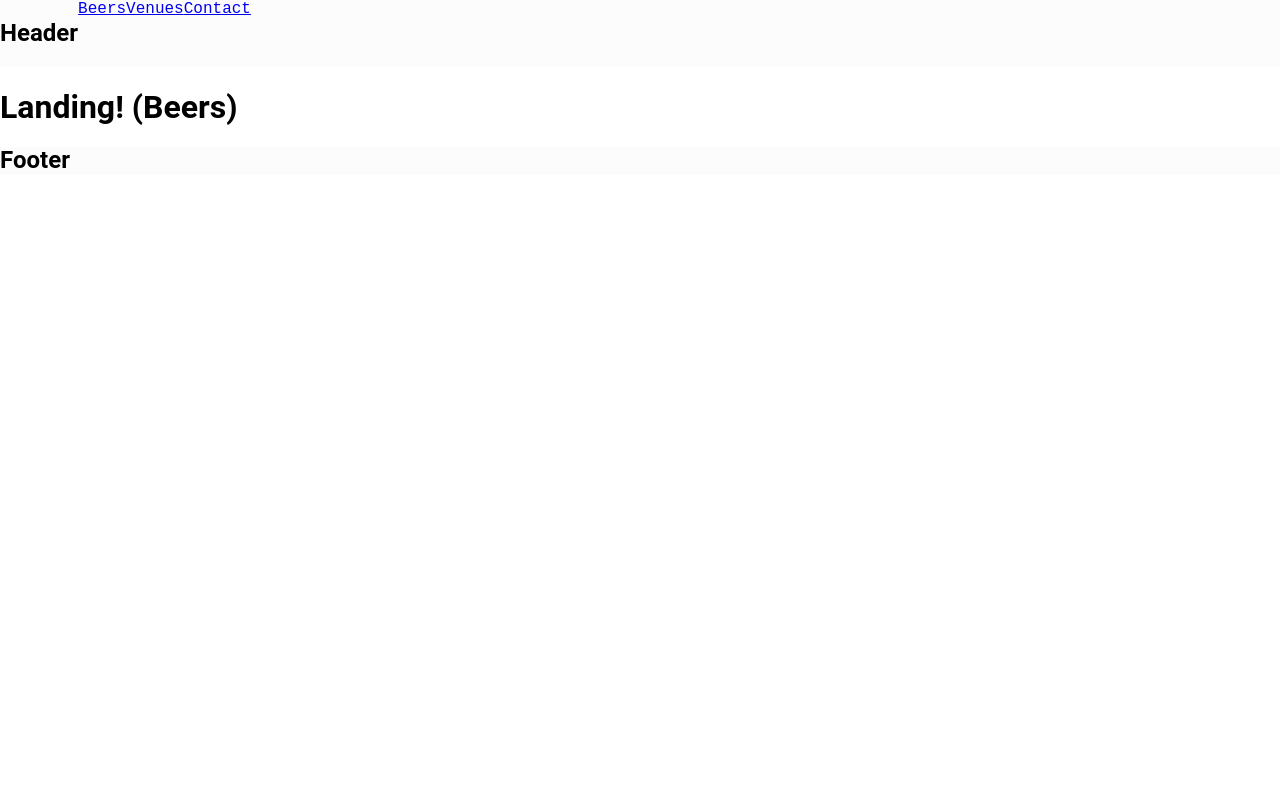
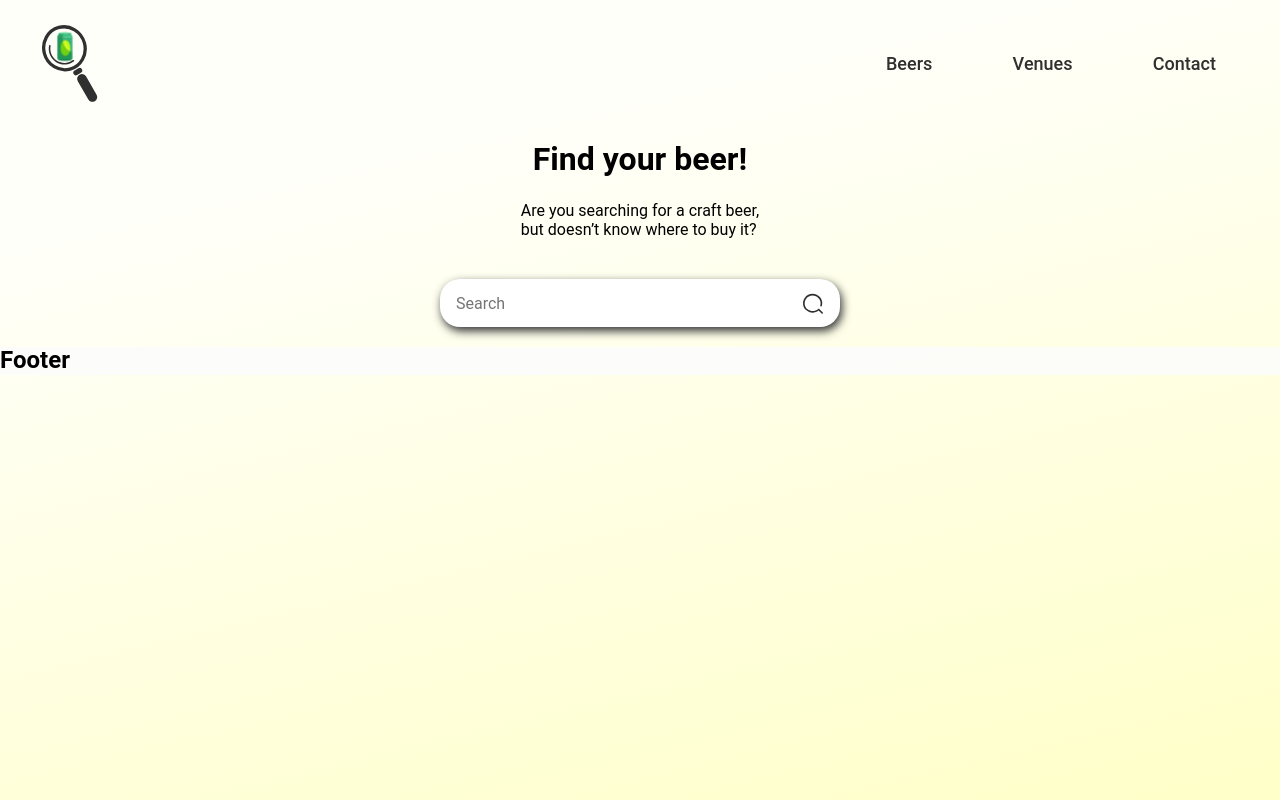
Before and after one commit to Tobias-E/FYB, a React (Create React App) app: page / in a window 1280 px wide. Built offline with nearby package versions, Linux system fonts and the light colour scheme.

Commit message:
added text and search field design

```diff
--- a/src/components/App.tsx
+++ b/src/components/App.tsx
@@ -1,13 +1,14 @@
 import { BrowserRouter as Router, Switch, Route } from 'react-router-dom';
+import styled from 'styled-components';
 
 // Imported Components
-import { GlobalStyle } from './utils';
+import { GlobalStyle, theme } from './utils';
 import { Header, Footer } from './organisms';
 import { Beers, Venues, Contact } from './pages';
 
 const App: React.FC = () => {
 	return (
-		<div className='App'>
+		<Container className='App'>
 			<Router>
 				<GlobalStyle />
 				<Header />
@@ -24,8 +25,18 @@ const App: React.FC = () => {
 				</Switch>
 				<Footer />
 			</Router>
-		</div>
+		</Container>
 	);
 };
 
 export default App;
+
+const Container = styled.div`
+	height: 100vh;
+	background: linear-gradient(
+			166.56deg,
+			${theme.secondaryBackgroundColor} 21.3%,
+			rgba(255, 255, 255, 0) 111.45%
+		),
+		${theme.backgroundColor};
+`;
--- a/src/components/organisms/Header.tsx
+++ b/src/components/organisms/Header.tsx
@@ -3,27 +3,48 @@ import { Link } from 'react-router-dom';
 
 // Imported components
 import { theme } from '../utils';
+import logo from '../../assets/logo.svg';
 
 export const Header: React.FC = () => {
 	return (
 		<HeaderStyled>
-			<h2>Header</h2>
+			<Img src={logo} alt='Logo' />
 			<Nav>
-				<Link to='/'>Beers</Link>
-				<Link to='/venues'>Venues</Link>
-				<Link to='/contact'>Contact</Link>
+				<LinkS to='/'>Beers</LinkS>
+				<LinkS to='/venues'>Venues</LinkS>
+				<LinkS to='/contact'>Contact</LinkS>
 			</Nav>
 		</HeaderStyled>
 	);
 };
 
 const HeaderStyled = styled.header`
-	background-color: ${theme.secondaryColor};
+	width: 100%;
+	padding: 1.5rem 4rem 1rem 2rem;
+	/* background-color: ${theme.secondaryColor}; */
 	display: flex;
 	flex-direction: row;
+	justify-content: space-between;
+	align-items: center;
+`;
+
+const Img = styled.img`
+	max-height: 5rem;
 `;
 
 const Nav = styled.nav`
+	width: 330px;
 	display: flex;
 	flex-direction: row;
+	justify-content: space-between;
 `;
+
+const LinkS = styled(Link)`
+	text-decoration: none;
+	color: ${theme.textColor};
+	font-weight: 500;
+	font-size: 18px;
+	:hover {
+		text-decoration: underline;
+	}
+`;
--- a/src/components/pages/Beers.tsx
+++ b/src/components/pages/Beers.tsx
@@ -1,14 +1,69 @@
 import styled from 'styled-components';
 
 // Imported components
-// import { theme } from '../utils';
+import Search from '../../assets/Search.svg';
+import { theme } from '../utils';
 
 export const Beers: React.FC = () => {
 	return (
 		<Container>
-			<h1>Landing! (Beers)</h1>
+			<ContextContainer>
+				<H1>Find your beer!</H1>
+				<p>
+					Are you searching for a craft beer, <br />
+					but doesn’t know where to buy it?
+				</p>
+			</ContextContainer>
+			<Form>
+				<Input placeholder='Search'></Input>
+				<Button>
+					<Img src={Search} alt='search button' />
+				</Button>
+			</Form>
 		</Container>
 	);
 };
 
-const Container = styled.main``;
+const Container = styled.main`
+	display: flex;
+	flex-direction: column;
+	align-items: center;
+`;
+
+const ContextContainer = styled.div`
+	display: flex;
+	flex-direction: column;
+	align-items: center;
+`;
+
+const H1 = styled.h1`
+	margin-bottom: 0.5rem;
+`;
+
+const Form = styled.form`
+	margin-top: 1.5rem;
+	position: relative;
+	display: flex;
+	flex-direction: row;
+	justify-content: center;
+`;
+
+const Input = styled.input`
+	height: 3rem;
+	width: 25rem;
+	padding: 1rem;
+	border: 0;
+	border-radius: 20px;
+	box-shadow: 2px 4px 10px ${theme.primaryColor};
+`;
+
+const Button = styled.button`
+	padding: 0;
+	background-color: transparent;
+	border: none;
+	position: absolute;
+	top: 25%;
+	right: 15px;
+`;
+
+const Img = styled.img``;
--- a/src/components/utils/colors.tsx
+++ b/src/components/utils/colors.tsx
@@ -10,16 +10,16 @@ export const black: Icolor = {
 };
 
 export const white: Icolor = {
-	100: '#fcfcfc',
-	200: '#ffffff',
+	100: 'rgb(252, 252, 252, 0.9)',
+	200: '#fffffa',
 };
 
 export const green: Icolor = {
-	100: '#E1FFD7',
+	100: 'rgb(225, 255, 215, 0.9)',
 };
 
 export const yellow: Icolor = {
-	100: '#ffffbb',
+	100: 'rgb(255, 255, 187, 0.9)',
 };
 
 export const blue: Icolor = {
--- a/src/components/utils/themes.tsx
+++ b/src/components/utils/themes.tsx
@@ -11,6 +11,7 @@ export const theme: Itheme = {
 	secondaryColor: white[100],
 	textColor: black[100],
 	backgroundColor: yellow[100],
+	secondaryBackgroundColor: white[200],
 	buttonColor: green[100],
 	primaryFont,
 	headerFont,
--- a/src/components/utils/typography.tsx
+++ b/src/components/utils/typography.tsx
@@ -4,7 +4,7 @@ interface ItypeScale {
 }
 
 // Exports
-export const primaryFont: string = '"Ubuntu", monospace';
+export const primaryFont: string = '"Roboto"';
 export const headerFont: string = '"Biryani", roboto';
 
 export const typeScale: ItypeScale = {
```
Also changed, not shown: src/assets/Search.svg (added).
